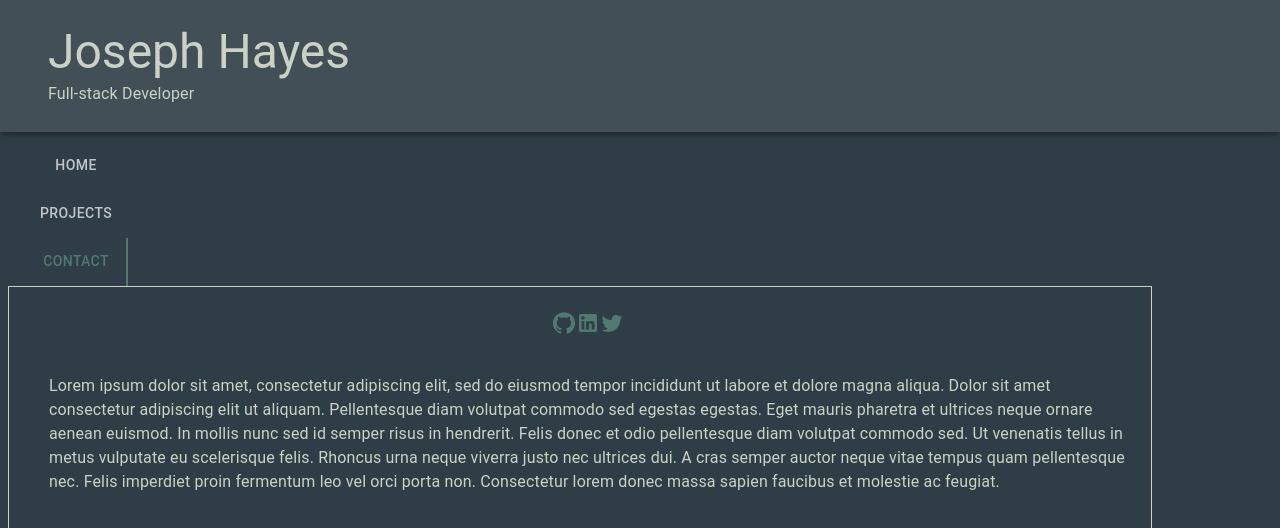
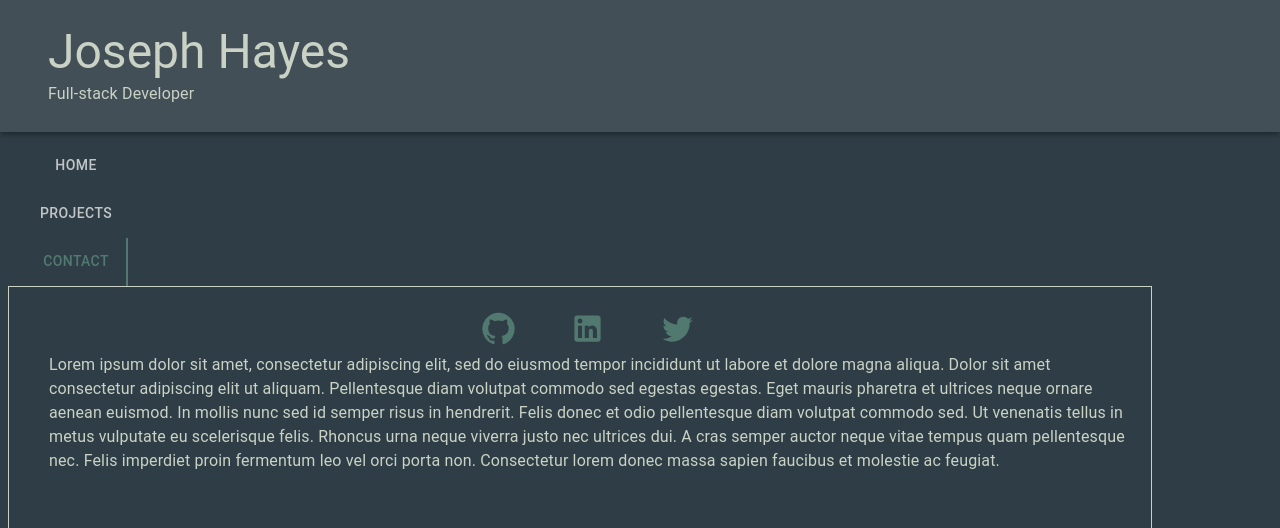
Before and after one commit to josephehayes/React-Portfolio, a React (Create React App) app in the folder client/: page / in a window 1280 px wide. Both pictures are taken after a click on the tab "CONTACT". Shown: the top 528 px of the page. Built offline with nearby package versions, Linux system fonts and the light colour scheme.

Commit message:
Adjust icon sizes, spacing, layout

```diff
--- a/client/src/components/contact.js
+++ b/client/src/components/contact.js
@@ -1,7 +1,6 @@
 // es-lint disable next line
 import { Box, Grid, Stack, Link, Typography } from '@mui/material';
 import { LinkedIn, Twitter, GitHub } from '@mui/icons-material';
-import theme from '../styles';
 
 import React from 'react';
 
@@ -10,36 +9,38 @@ const Contact = () => {
         <Grid container
             orientation={'vertical'}
             justifyContent={'center'}
-            rowSpacing={4}
         >
             <Grid item spacing={4} xs={12} alignItems={'center'}>
                 <Box sx={{
-                    maxWidth: '33%',
+                    display: 'flex',
+                    maxWidth: '25%',
                     marginLeft: 'auto',
                     marginRight: 'auto',
-                    textAlign: 'center',
-                    textJustify: 'space-around'
+                    justifyContent: 'space-around',
+
                 }}>
-                    <Link href="https://github.com/josephehayes" classes={theme.icon} target="_blank" >
-                        <GitHub />
+                    <Link href="https://github.com/josephehayes" target="_blank" >
+                        <GitHub fontSize='large' />
                     </Link>
                     <Link href="https://www.linkedin.com/in/josephehayes1/" target="_blank" >
-                        <LinkedIn />
+                        <LinkedIn fontSize='large' />
                     </Link>
                     <Link href="https://twitter.com/s3f96" target="_blank" >
-                        <Twitter />
+                        <Twitter fontSize='large' />
                     </Link>
                     {/* Filler */}
                 </Box>
             </Grid>
             <Grid item>
                 <Stack>
-                    {/* 2 input fields (Your Email, Your Message)
+                    <Typography variant="body1" color="">
+                        {/* 2 input fields (Your Email, Your Message)
                     , 1 button (Send Message)
                     Will send to me somehow, need to figure out a way */}
 
-                    {/* Filler Text */}
-                    Lorem ipsum dolor sit amet, consectetur adipiscing elit, sed do eiusmod tempor incididunt ut labore et dolore magna aliqua. Dolor sit amet consectetur adipiscing elit ut aliquam. Pellentesque diam volutpat commodo sed egestas egestas. Eget mauris pharetra et ultrices neque ornare aenean euismod. In mollis nunc sed id semper risus in hendrerit. Felis donec et odio pellentesque diam volutpat commodo sed. Ut venenatis tellus in metus vulputate eu scelerisque felis. Rhoncus urna neque viverra justo nec ultrices dui. A cras semper auctor neque vitae tempus quam pellentesque nec. Felis imperdiet proin fermentum leo vel orci porta non. Consectetur lorem donec massa sapien faucibus et molestie ac feugiat.
+                        {/* Filler Text */}
+                        Lorem ipsum dolor sit amet, consectetur adipiscing elit, sed do eiusmod tempor incididunt ut labore et dolore magna aliqua. Dolor sit amet consectetur adipiscing elit ut aliquam. Pellentesque diam volutpat commodo sed egestas egestas. Eget mauris pharetra et ultrices neque ornare aenean euismod. In mollis nunc sed id semper risus in hendrerit. Felis donec et odio pellentesque diam volutpat commodo sed. Ut venenatis tellus in metus vulputate eu scelerisque felis. Rhoncus urna neque viverra justo nec ultrices dui. A cras semper auctor neque vitae tempus quam pellentesque nec. Felis imperdiet proin fermentum leo vel orci porta non. Consectetur lorem donec massa sapien faucibus et molestie ac feugiat.
+                    </Typography>
                 </Stack>
             </Grid>
         </Grid>
```
